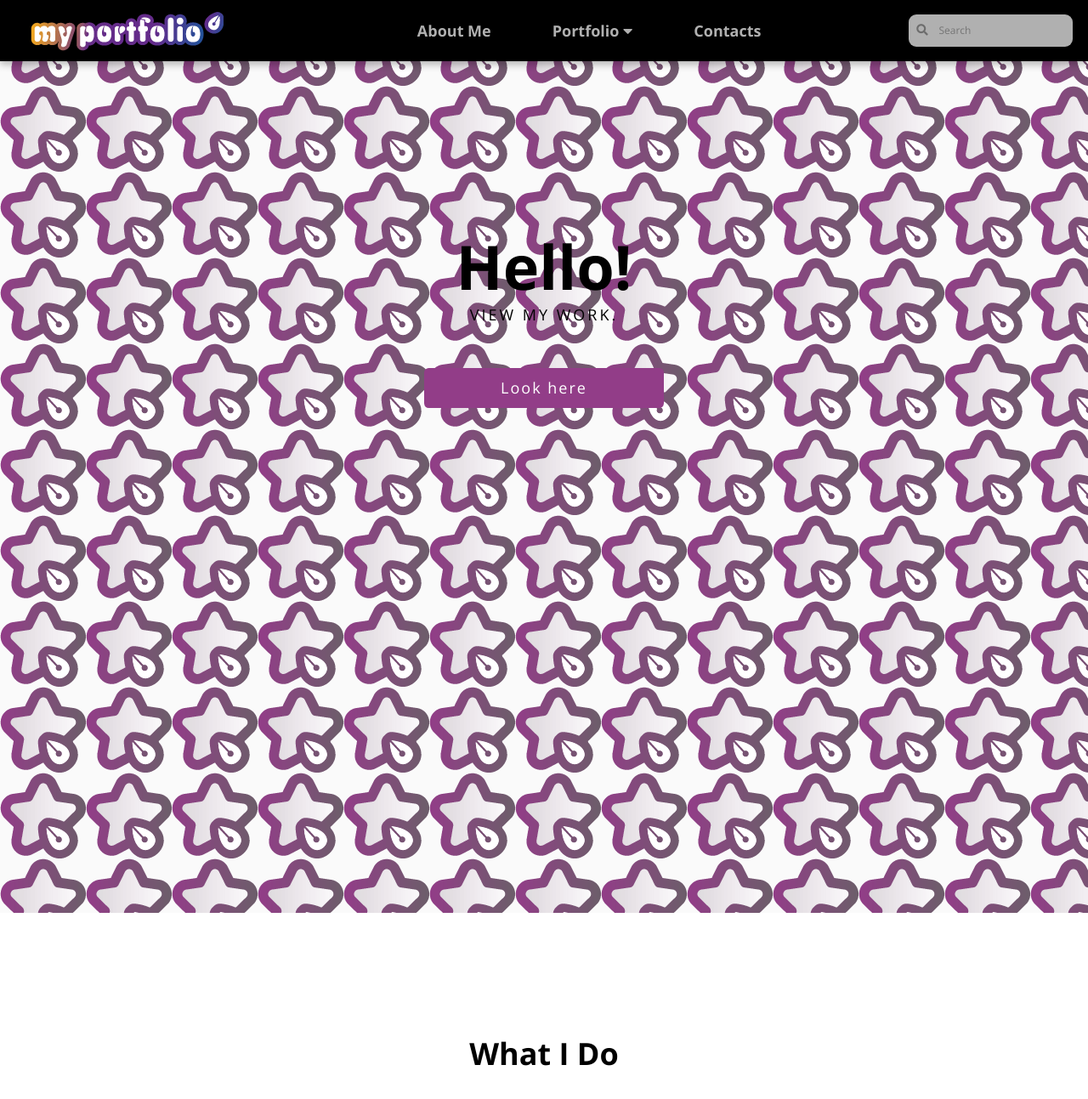
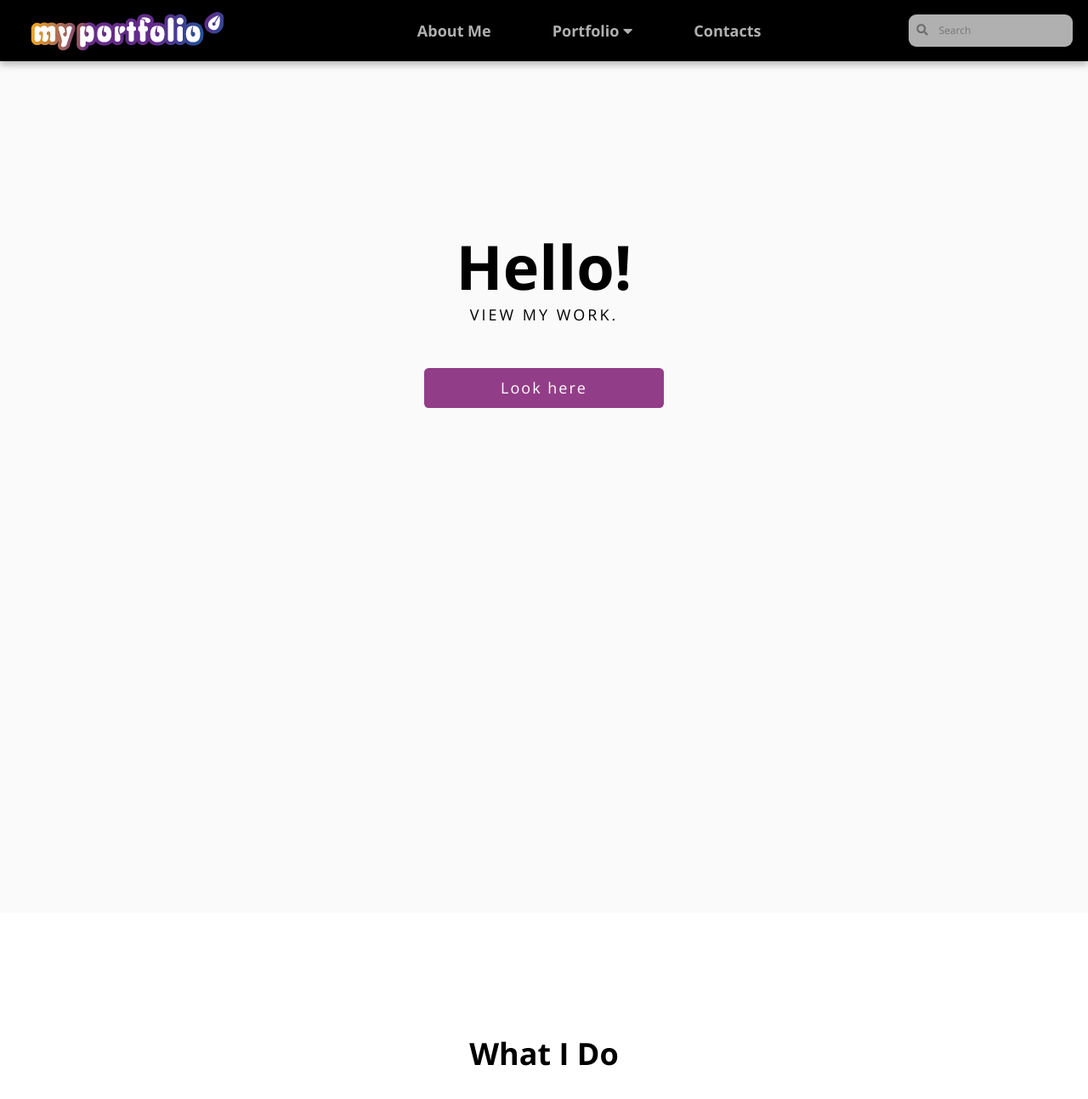
Before and after one commit to LiliyaMilanova/myportfolio, a Jekyll site: the page built from index.html, in a window 1280 px wide and 1400 px high. Shown: the top 1293 px of the window at 85% size. Built offline with Jekyll 4.4.1, drawn with Linux system fonts in a browser that asks for light colours; nearby versions of some CDN libraries.

Commit message:
Update styles.css

```diff
--- a/css/styles.css
+++ b/css/styles.css
@@ -21,7 +21,6 @@ body {
     flex-wrap: wrap;
     justify-content: center;
     background-color: rgb(250, 250, 250);
-    background-image: url(/myportfolio/images/hero_image_animation.png);
     padding: 15rem 0 33rem 0;
     max-width: 100%;
     height: auto;
```
